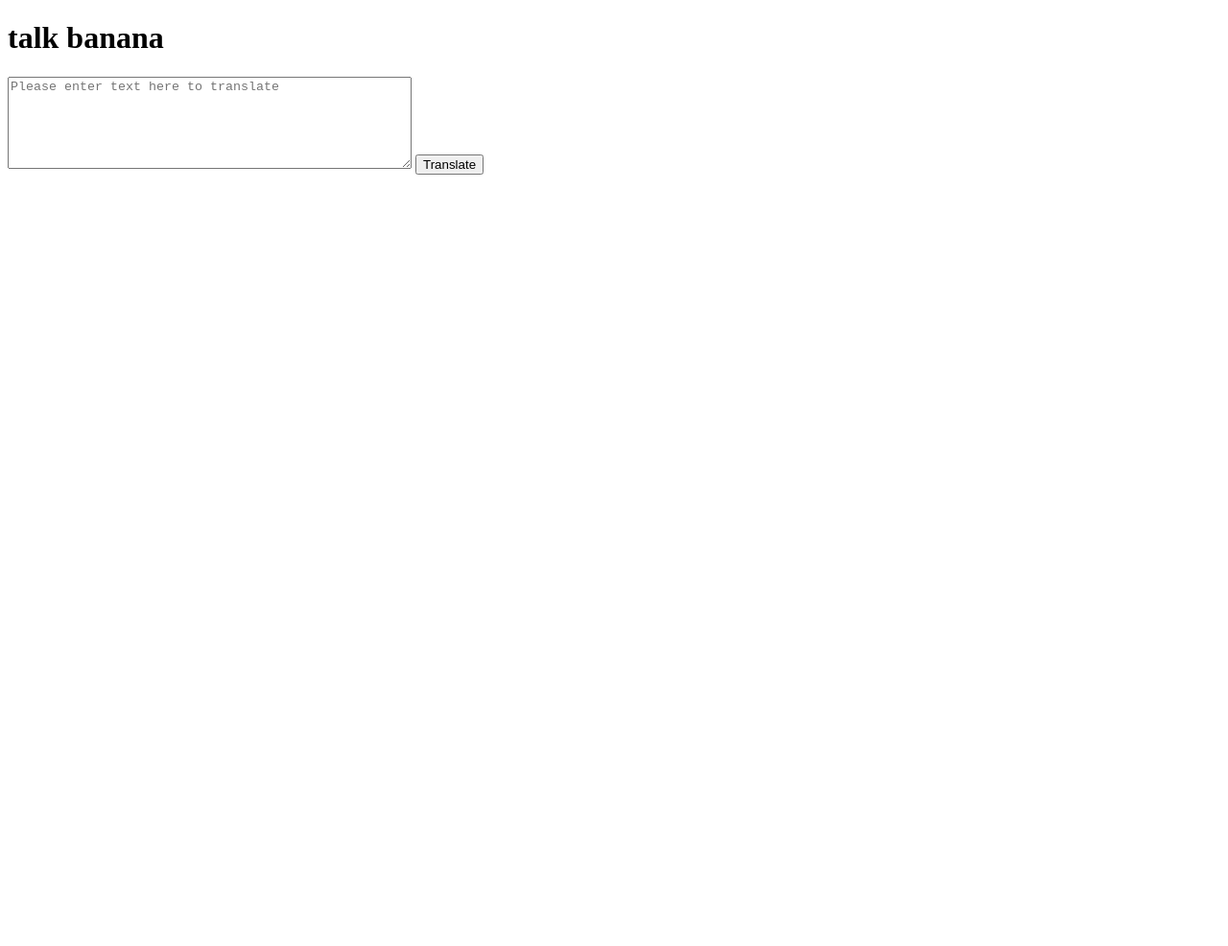
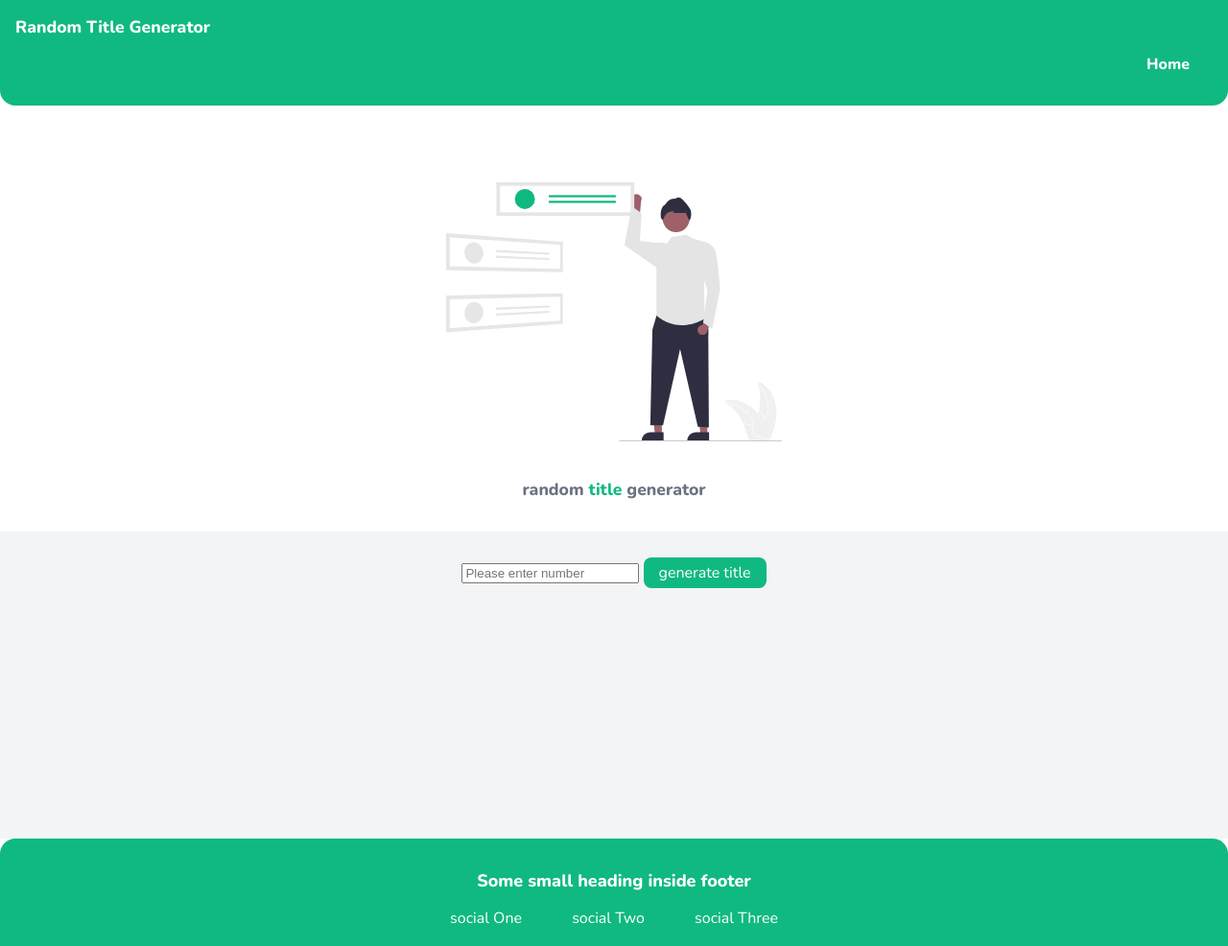
Before and after one commit to sanketwakhare/sanket-neogcamp-lesson-4, a plain HTML site: page index.html in a window 1280 px wide. Shown: the whole page at 96% size. Before the commit the page ends 800 px from the top, so only its background shows below. Drawn offline with nearby package versions, Linux system fonts and the light colour scheme.

Commit message:
random title generator using apis

```diff
--- a/index.html
+++ b/index.html
@@ -6,17 +6,48 @@
     <meta name="viewport" content="width=device-width, initial-scale=1.0" />
     <title>Banana Speak - Vanilla JS App</title>
     <script type="text/javascript" src="index.js" defer></script>
+    <link rel="stylesheet" href="styles.css" />
   </head>
   <body>
-    <h1>talk banana</h1>
-    <textarea
-      id="txtArea_text"
-      name="txtArea_text"
-      placeholder="Please enter text here to translate"
-      rows="6"
-      cols="50"
-    ></textarea>
-    <button id="btn_translate">Translate</button>
-    <div id="translated_text"></div>
+    <nav class="navigation">
+      <div class="navigation-brand">Random Title Generator</div>
+      <ul class="list-non-bulleted nav-pills">
+        <li class="list-item-inline">
+          <a class="link link-active" href="/">Home</a>
+        </li>
+      </ul>
+    </nav>
+    <header class="header">
+      <img class="header-image" src="header_img.svg" /><img />
+      <h1 class="header-title">
+        random <span class="header-inverted">title</span> generator
+      </h1>
+    </header>
+    <section class="section off-white">
+      <div class="container container-center">
+        <input
+          id="input_number"
+          name="input_number"
+          placeholder="Please enter number"
+          type="number"
+        />
+        <a class="link link-primary" id="btn_generateTitle">generate title</a>
+      </div>
+    </section>
+    <section class="section off-white">
+      <div class="container container-center">
+        <strong><div id="title_text" class="text-primary"></div> </strong>
+      </div>
+    </section>
+    <footer class="footer">
+      <div class="footer-title">Some small heading inside footer</div>
+      <ul class="links-social">
+        <li class="list-item-inline"><a class="link" href="">social One</a></li>
+        <li class="list-item-inline"><a class="link" href="">social Two</a></li>
+        <li class="list-item-inline">
+          <a class="link" href="">social Three</a>
+        </li>
+      </ul>
+    </footer>
   </body>
 </html>
--- a/index.js
+++ b/index.js
@@ -1,11 +1,25 @@
-const buttonTranslate = document.querySelector("#btn_translate");
-const textAreaInput = document.querySelector("#txtArea_text");
-const translatedTextContainer = document.querySelector("#translated_text");
-let inputText;
+const buttonTranslate = document.querySelector("#btn_generateTitle");
+const numberInput = document.querySelector("#input_number");
+const translatedTextContainer = document.querySelector("#title_text");
+let inputNumber;
 
 buttonTranslate.addEventListener("click", () => {
-  inputText = textAreaInput.value;
-  console.log(inputText);
+  let outText;
+  inputNumber = Number(numberInput.value) % 200;
+  if (!inputNumber || inputNumber < 0) {
+    translatedTextContainer.innerHTML = "Error generating title";
+    translatedTextContainer.classList.remove("text-primary");
+    translatedTextContainer.classList.add("text-error");
+    return;
+  }
 
-  translatedTextContainer.innerHTML = inputText;
+  fetch("https://jsonplaceholder.typicode.com/todos/" + inputNumber)
+    .then((response) => response.json())
+    .then((json) => {
+      outText = json.title;
+      console.log(json);
+      translatedTextContainer.innerHTML = outText;
+      translatedTextContainer.classList.remove("text-error");
+      translatedTextContainer.classList.add("text-primary");
+    });
 });
--- /dev/null
+++ b/styles.css
@@ -0,0 +1,167 @@
+@import url("https://fonts.googleapis.com/css2?family=Comic+Neue:wght@400;700&family=Nunito:wght@400;800&display=swap");
+
+:root {
+  /* --primary-color: #f59e0b; */
+  --primary-color: #10b981;
+  --dark-grey: #6b7280;
+  --off-white: #f3f4f6;
+  --error-color: red;
+  --dark-color: #740000;
+}
+
+body {
+  font-family: "Nunito", sans-serif;
+  margin: 0;
+}
+hr {
+  margin: 2rem 0rem;
+}
+
+/*spaces*/
+
+.margin-md {
+  margin: 2rem;
+}
+
+/*container*/
+.container {
+  padding-left: 1rem;
+  padding-right: 1rem;
+}
+
+.container-center {
+  max-width: 600px;
+  margin: auto;
+  padding-bottom: 2rem;
+  text-align: center;
+}
+
+/**links*/
+.link {
+  box-sizing: border-box;
+  text-decoration: none;
+  padding: 0.3rem 1rem;
+  cursor: pointer;
+}
+
+.link-primary {
+  background-color: var(--primary-color);
+  border-radius: 0.5rem;
+  color: white;
+}
+
+.link-secondary {
+  color: var(--primary-color);
+  border-radius: 0.5rem;
+  border: 1px solid var(--primary-color);
+}
+
+/**list**/
+.list-non-bulleted {
+  list-style: none;
+}
+
+.list-item-inline {
+  display: inline;
+  padding: 0 0.5rem;
+}
+
+/**navigation**/
+.navigation {
+  background-color: var(--primary-color);
+  color: white;
+  padding: 1rem;
+  border-bottom-left-radius: 1rem;
+  border-bottom-right-radius: 1rem;
+}
+
+.navigation .link {
+  color: white;
+}
+
+.navigation .navigation-brand {
+  font-weight: bold;
+  font-size: 1.1rem;
+}
+
+.navigation .nav-pills {
+  text-align: right;
+}
+
+.navigation .link-active {
+  font-weight: bold;
+}
+
+/**headers */
+.header {
+  padding: 2rem;
+  padding-top: 5rem;
+}
+.header .header-image {
+  max-width: 350px;
+  display: block;
+  margin: auto;
+}
+
+.header .header-title {
+  font-size: 1.1rem;
+  color: var(--dark-grey);
+  padding-top: 1rem;
+  margin: auto;
+  text-align: center;
+}
+
+.header .header-title .header-inverted {
+  color: var(--primary-color);
+}
+
+/**section**/
+.section {
+  padding-top: 2rem;
+  min-height: 8rem;
+}
+
+.section h1 {
+  text-align: center;
+}
+
+.off-white {
+  background-color: var(--off-white);
+}
+
+/**footer**/
+
+.footer {
+  background-color: var(--primary-color);
+  padding: 2rem 1rem;
+  text-align: center;
+  color: white;
+  border-top-left-radius: 1rem;
+  border-top-right-radius: 1rem;
+  position: relative;
+  bottom: 0;
+  /* width: 100%; */
+  /* Height of the footer*/
+  height: 3rem;
+}
+
+.footer .footer-title {
+  font-weight: bold;
+  font-size: large;
+}
+
+.footer .link {
+  color: white;
+}
+
+.footer ul {
+  padding-inline-start: 0px;
+}
+
+.text-primary {
+  color: var(--dark-color);
+}
+
+.text-error {
+  color: var(--error-color);
+}
```
Also changed, not shown: header_img.svg (added).
